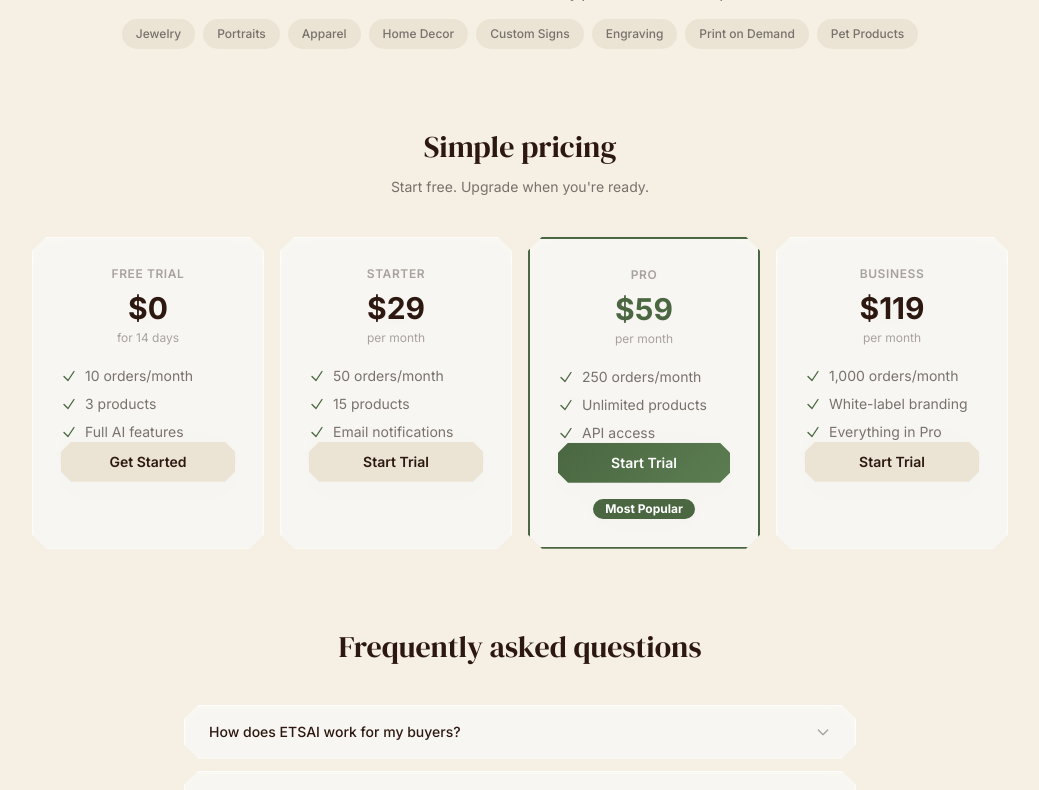
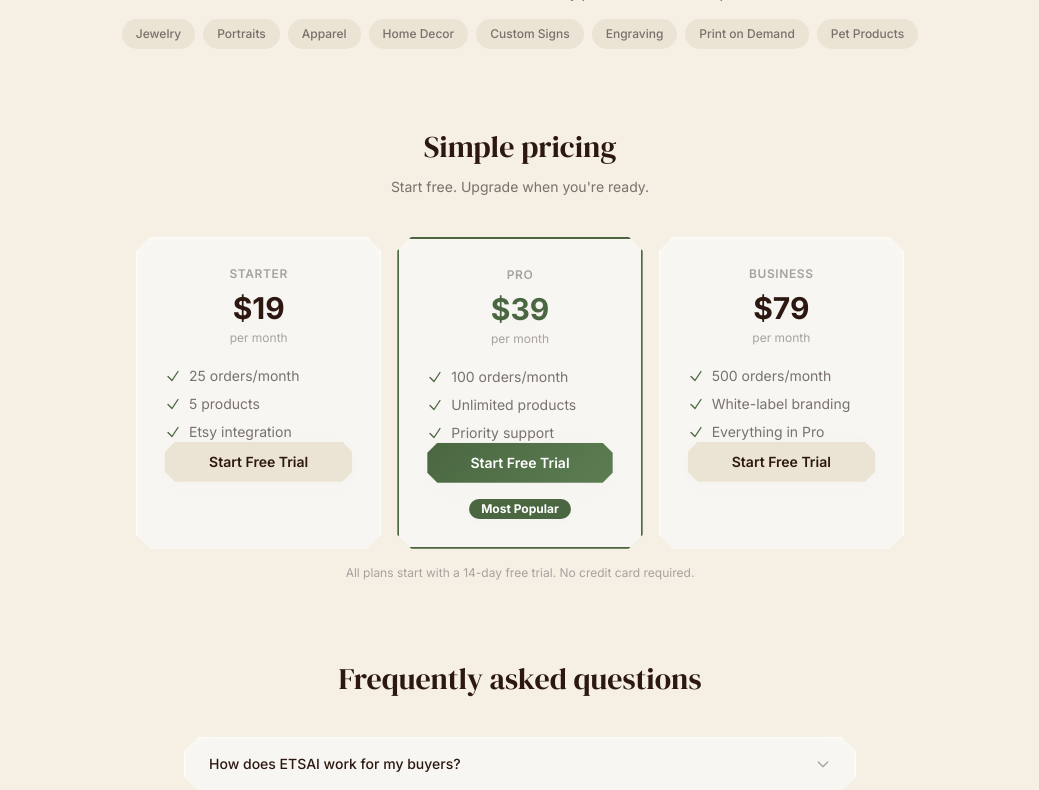
Before and after one commit to NoahFornari/etsai-specbot, a Flask app: page / in a window 1280 px wide. Shown: the part 2642-3432 px from the top of the page, without its empty margins (120-1159 px from the left). Run offline with Flask 3, Linux system fonts and the light colour scheme; some libraries are stand-ins or nearby versions.

Commit message:
Update pricing: 3 tiers at $19/$39/$79
Research-backed pricing restructure targeting Etsy seller segments:
- Starter $19 (25 orders, 5 products)
- Pro $39 (100 orders, unlimited products)
- Business $79 (500 orders, white-label)
Free trial: 5 orders, 2 products, 14 days.

Co-Authored-By: Claude Opus 4.6 <noreply@anthropic.com>

```diff
--- a/templates/home.html
+++ b/templates/home.html
@@ -308,7 +308,7 @@
             <a href="#auth" class="btn-primary px-8 py-3.5 rounded-xl text-base font-semibold inline-block no-underline">
                 Start Free
             </a>
-            <p class="text-xs mt-4" style="color: var(--text-tertiary);">14-day free trial. No credit card needed.</p>
+            <p class="text-xs mt-4" style="color: var(--text-tertiary);">14-day free trial. No credit card required. Plans from $19/mo.</p>
         </div>
 
         <!-- How It Works -->
@@ -465,60 +465,49 @@
             <h2 class="font-display text-3xl text-center mb-3" style="color: var(--text-primary);">Simple pricing</h2>
             <p class="text-center text-sm mb-10" style="color: var(--text-secondary);">Start free. Upgrade when you're ready.</p>
 
-            <div class="grid sm:grid-cols-2 lg:grid-cols-4 gap-4">
-                <!-- Free -->
-                <div class="feature-card text-center">
-                    <p class="text-xs font-semibold uppercase tracking-wider mb-2" style="color: var(--text-tertiary);">Free Trial</p>
-                    <p class="text-3xl font-bold mb-1" style="color: var(--text-primary);">$0</p>
-                    <p class="text-xs mb-5" style="color: var(--text-tertiary);">for 14 days</p>
-                    <ul class="text-sm space-y-2 mb-6 text-left" style="color: var(--text-secondary); list-style: none; padding: 0; margin: 0;">
-                        <li class="flex items-center gap-2"><svg class="w-4 h-4 shrink-0" style="color: var(--brand);" fill="none" viewBox="0 0 24 24" stroke="currentColor" stroke-width="2"><path stroke-linecap="round" stroke-linejoin="round" d="M4.5 12.75l6 6 9-13.5"/></svg> 10 orders/month</li>
-                        <li class="flex items-center gap-2"><svg class="w-4 h-4 shrink-0" style="color: var(--brand);" fill="none" viewBox="0 0 24 24" stroke="currentColor" stroke-width="2"><path stroke-linecap="round" stroke-linejoin="round" d="M4.5 12.75l6 6 9-13.5"/></svg> 3 products</li>
-                        <li class="flex items-center gap-2"><svg class="w-4 h-4 shrink-0" style="color: var(--brand);" fill="none" viewBox="0 0 24 24" stroke="currentColor" stroke-width="2"><path stroke-linecap="round" stroke-linejoin="round" d="M4.5 12.75l6 6 9-13.5"/></svg> Full AI features</li>
-                    </ul>
-                    <a href="#auth" class="block text-center py-2.5 text-sm font-semibold no-underline transition-all" style="background: var(--surface-2); color: var(--text-primary); clip-path: polygon(10px 0%, calc(100% - 10px) 0%, 100% 10px, 100% calc(100% - 10px), calc(100% - 10px) 100%, 10px 100%, 0% calc(100% - 10px), 0% 10px);">Get Started</a>
-                </div>
-
+            <div class="grid sm:grid-cols-3 gap-4 max-w-3xl mx-auto">
                 <!-- Starter -->
                 <div class="feature-card text-center">
                     <p class="text-xs font-semibold uppercase tracking-wider mb-2" style="color: var(--text-tertiary);">Starter</p>
-                    <p class="text-3xl font-bold mb-1" style="color: var(--text-primary);">$29</p>
+                    <p class="text-3xl font-bold mb-1" style="color: var(--text-primary);">$19</p>
                     <p class="text-xs mb-5" style="color: var(--text-tertiary);">per month</p>
                     <ul class="text-sm space-y-2 mb-6 text-left" style="color: var(--text-secondary); list-style: none; padding: 0; margin: 0;">
-                        <li class="flex items-center gap-2"><svg class="w-4 h-4 shrink-0" style="color: var(--brand);" fill="none" viewBox="0 0 24 24" stroke="currentColor" stroke-width="2"><path stroke-linecap="round" stroke-linejoin="round" d="M4.5 12.75l6 6 9-13.5"/></svg> 50 orders/month</li>
-                        <li class="flex items-center gap-2"><svg class="w-4 h-4 shrink-0" style="color: var(--brand);" fill="none" viewBox="0 0 24 24" stroke="currentColor" stroke-width="2"><path stroke-linecap="round" stroke-linejoin="round" d="M4.5 12.75l6 6 9-13.5"/></svg> 15 products</li>
-                        <li class="flex items-center gap-2"><svg class="w-4 h-4 shrink-0" style="color: var(--brand);" fill="none" viewBox="0 0 24 24" stroke="currentColor" stroke-width="2"><path stroke-linecap="round" stroke-linejoin="round" d="M4.5 12.75l6 6 9-13.5"/></svg> Email notifications</li>
+                        <li class="flex items-center gap-2"><svg class="w-4 h-4 shrink-0" style="color: var(--brand);" fill="none" viewBox="0 0 24 24" stroke="currentColor" stroke-width="2"><path stroke-linecap="round" stroke-linejoin="round" d="M4.5 12.75l6 6 9-13.5"/></svg> 25 orders/month</li>
+                        <li class="flex items-center gap-2"><svg class="w-4 h-4 shrink-0" style="color: var(--brand);" fill="none" viewBox="0 0 24 24" stroke="currentColor" stroke-width="2"><path stroke-linecap="round" stroke-linejoin="round" d="M4.5 12.75l6 6 9-13.5"/></svg> 5 products</li>
+                        <li class="flex items-center gap-2"><svg class="w-4 h-4 shrink-0" style="color: var(--brand);" fill="none" viewBox="0 0 24 24" stroke="currentColor" stroke-width="2"><path stroke-linecap="round" stroke-linejoin="round" d="M4.5 12.75l6 6 9-13.5"/></svg> Etsy integration</li>
                     </ul>
-                    <a href="#auth" class="block text-center py-2.5 text-sm font-semibold no-underline transition-all" style="background: var(--surface-2); color: var(--text-primary); clip-path: polygon(10px 0%, calc(100% - 10px) 0%, 100% 10px, 100% calc(100% - 10px), calc(100% - 10px) 100%, 10px 100%, 0% calc(100% - 10px), 0% 10px);">Start Trial</a>
+                    <a href="#auth" class="block text-center py-2.5 text-sm font-semibold no-underline transition-all" style="background: var(--surface-2); color: var(--text-primary); clip-path: polygon(10px 0%, calc(100% - 10px) 0%, 100% 10px, 100% calc(100% - 10px), calc(100% - 10px) 100%, 10px 100%, 0% calc(100% - 10px), 0% 10px);">Start Free Trial</a>
                 </div>
 
                 <!-- Pro (highlighted) -->
                 <div class="feature-card text-center" style="border-color: var(--brand); border-width: 2px;">
                     <p class="text-xs font-semibold uppercase tracking-wider mb-2" style="color: var(--text-tertiary);">Pro</p>
-                    <p class="text-3xl font-bold mb-1" style="color: var(--brand);">$59</p>
+                    <p class="text-3xl font-bold mb-1" style="color: var(--brand);">$39</p>
                     <p class="text-xs mb-5" style="color: var(--text-tertiary);">per month</p>
                     <ul class="text-sm space-y-2 mb-6 text-left" style="color: var(--text-secondary); list-style: none; padding: 0; margin: 0;">
-                        <li class="flex items-center gap-2"><svg class="w-4 h-4 shrink-0" style="color: var(--brand);" fill="none" viewBox="0 0 24 24" stroke="currentColor" stroke-width="2"><path stroke-linecap="round" stroke-linejoin="round" d="M4.5 12.75l6 6 9-13.5"/></svg> 250 orders/month</li>
+                        <li class="flex items-center gap-2"><svg class="w-4 h-4 shrink-0" style="color: var(--brand);" fill="none" viewBox="0 0 24 24" stroke="currentColor" stroke-width="2"><path stroke-linecap="round" stroke-linejoin="round" d="M4.5 12.75l6 6 9-13.5"/></svg> 100 orders/month</li>
                         <li class="flex items-center gap-2"><svg class="w-4 h-4 shrink-0" style="color: var(--brand);" fill="none" viewBox="0 0 24 24" stroke="currentColor" stroke-width="2"><path stroke-linecap="round" stroke-linejoin="round" d="M4.5 12.75l6 6 9-13.5"/></svg> Unlimited products</li>
-                        <li class="flex items-center gap-2"><svg class="w-4 h-4 shrink-0" style="color: var(--brand);" fill="none" viewBox="0 0 24 24" stroke="currentColor" stroke-width="2"><path stroke-linecap="round" stroke-linejoin="round" d="M4.5 12.75l6 6 9-13.5"/></svg> API access</li>
+                        <li class="flex items-center gap-2"><svg class="w-4 h-4 shrink-0" style="color: var(--brand);" fill="none" viewBox="0 0 24 24" stroke="currentColor" stroke-width="2"><path stroke-linecap="round" stroke-linejoin="round" d="M4.5 12.75l6 6 9-13.5"/></svg> Priority support</li>
                     </ul>
-                    <a href="#auth" class="btn-primary block text-center py-2.5 text-sm font-semibold no-underline mb-3">Start Trial</a>
+                    <a href="#auth" class="btn-primary block text-center py-2.5 text-sm font-semibold no-underline mb-3">Start Free Trial</a>
                     <div class="inline-block px-3 py-0.5 rounded-full text-xs font-bold" style="background: var(--brand); color: white;">Most Popular</div>
                 </div>
 
                 <!-- Business -->
                 <div class="feature-card text-center">
                     <p class="text-xs font-semibold uppercase tracking-wider mb-2" style="color: var(--text-tertiary);">Business</p>
-                    <p class="text-3xl font-bold mb-1" style="color: var(--text-primary);">$119</p>
+                    <p class="text-3xl font-bold mb-1" style="color: var(--text-primary);">$79</p>
                     <p class="text-xs mb-5" style="color: var(--text-tertiary);">per month</p>
                     <ul class="text-sm space-y-2 mb-6 text-left" style="color: var(--text-secondary); list-style: none; padding: 0; margin: 0;">
-                        <li class="flex items-center gap-2"><svg class="w-4 h-4 shrink-0" style="color: var(--brand);" fill="none" viewBox="0 0 24 24" stroke="currentColor" stroke-width="2"><path stroke-linecap="round" stroke-linejoin="round" d="M4.5 12.75l6 6 9-13.5"/></svg> 1,000 orders/month</li>
+                        <li class="flex items-center gap-2"><svg class="w-4 h-4 shrink-0" style="color: var(--brand);" fill="none" viewBox="0 0 24 24" stroke="currentColor" stroke-width="2"><path stroke-linecap="round" stroke-linejoin="round" d="M4.5 12.75l6 6 9-13.5"/></svg> 500 orders/month</li>
                         <li class="flex items-center gap-2"><svg class="w-4 h-4 shrink-0" style="color: var(--brand);" fill="none" viewBox="0 0 24 24" stroke="currentColor" stroke-width="2"><path stroke-linecap="round" stroke-linejoin="round" d="M4.5 12.75l6 6 9-13.5"/></svg> White-label branding</li>
                         <li class="flex items-center gap-2"><svg class="w-4 h-4 shrink-0" style="color: var(--brand);" fill="none" viewBox="0 0 24 24" stroke="currentColor" stroke-width="2"><path stroke-linecap="round" stroke-linejoin="round" d="M4.5 12.75l6 6 9-13.5"/></svg> Everything in Pro</li>
                     </ul>
-                    <a href="#auth" class="block text-center py-2.5 text-sm font-semibold no-underline transition-all" style="background: var(--surface-2); color: var(--text-primary); clip-path: polygon(10px 0%, calc(100% - 10px) 0%, 100% 10px, 100% calc(100% - 10px), calc(100% - 10px) 100%, 10px 100%, 0% calc(100% - 10px), 0% 10px);">Start Trial</a>
+                    <a href="#auth" class="block text-center py-2.5 text-sm font-semibold no-underline transition-all" style="background: var(--surface-2); color: var(--text-primary); clip-path: polygon(10px 0%, calc(100% - 10px) 0%, 100% 10px, 100% calc(100% - 10px), calc(100% - 10px) 100%, 10px 100%, 0% calc(100% - 10px), 0% 10px);">Start Free Trial</a>
                 </div>
             </div>
+
+            <p class="text-center text-xs mt-4" style="color: var(--text-tertiary);">All plans start with a 14-day free trial. No credit card required.</p>
         </div>
 
         <!-- FAQ -->
--- a/templates/support.html
+++ b/templates/support.html
@@ -123,7 +123,7 @@
                     <svg class="w-4 h-4 faq-chevron" style="color: var(--text-tertiary);" fill="none" viewBox="0 0 24 24" stroke="currentColor" stroke-width="2"><path stroke-linecap="round" stroke-linejoin="round" d="M19 9l-7 7-7-7"/></svg>
                 </button>
                 <div class="faq-body">
-                    <p class="text-sm leading-relaxed" style="color: var(--text-secondary);">The free plan includes a 14-day trial with up to 10 orders per month, 3 products, AI question generation, Etsy integration, email notifications, and all dashboard features. No credit card required.</p>
+                    <p class="text-sm leading-relaxed" style="color: var(--text-secondary);">The free trial gives you 14 days with up to 5 orders and 2 products — enough to test the full experience. AI question generation, Etsy integration, email notifications, and all dashboard features are included. No credit card required. Paid plans start at $19/month.</p>
                 </div>
             </div>
 
```
Also changed, not shown: billing.py (+15 -15 lines).
